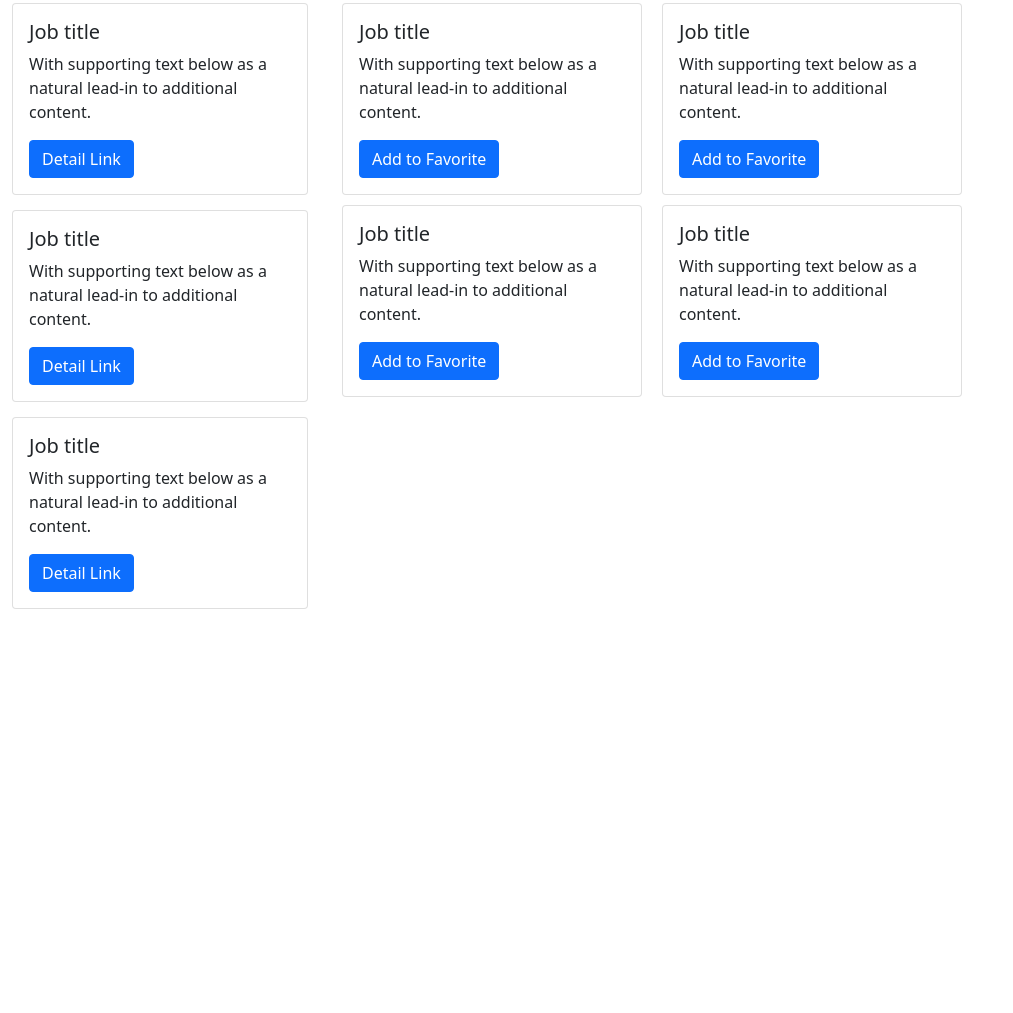
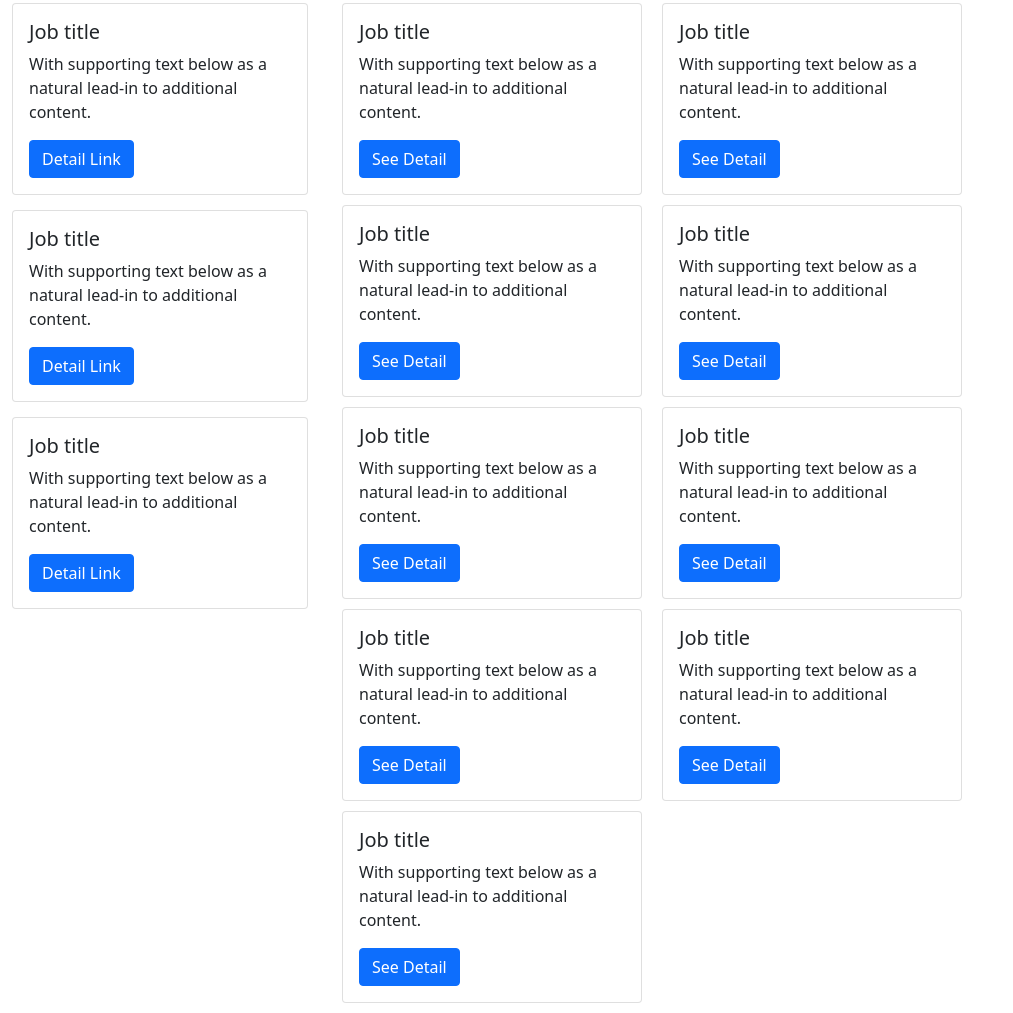
Before and after one commit to parkersatterfield/Project-1, a plain HTML site: page index.html in a window 1280 px wide. Shown: the part 143-1156 px from the top of the page, without its empty margins (0-1013 px from the left). Before the commit the page ends 800 px from the top, so only its background shows below. Drawn offline with nearby package versions, Linux system fonts and the light colour scheme; no server answers.

Commit message:
update index.html

```diff
--- a/index.html
+++ b/index.html
@@ -40,7 +40,7 @@
                                     <h5 class="card-title">Job title</h5>
                                     <p class="card-text">With supporting text below as a natural lead-in to additional
                                         content.</p>
-                                    <a href="#" class="btn btn-primary">Detail Link</a>
+                                    <a href="./homes.html" class="btn btn-primary">Detail Link</a>
                                 </div>
                             </div>
                             <div class="card save-card">
@@ -48,7 +48,7 @@
                                     <h5 class="card-title">Job title</h5>
                                     <p class="card-text">With supporting text below as a natural lead-in to additional
                                         content.</p>
-                                    <a href="#" class="btn btn-primary">Detail Link</a>
+                                    <a href="./homes.html" class="btn btn-primary">Detail Link</a>
                                 </div>
                             </div>
                             <div class="card save-card">
@@ -56,7 +56,7 @@
                                     <h5 class="card-title">Job title</h5>
                                     <p class="card-text">With supporting text below as a natural lead-in to additional
                                         content.</p>
-                                    <a href="#" class="btn btn-primary">Detail Link</a>
+                                    <a href="./homes.html" class="btn btn-primary">Detail Link</a>
                                 </div>
                             </div>
                         </div>
@@ -73,7 +73,7 @@
                                 <p class="card-text">With supporting text below as a natural lead-in to
                                     additional
                                     content.</p>
-                                <a href="#" class="btn btn-primary">Add to Favorite</a>
+                                <a href="./homes.html" id="detail-1" class="btn btn-primary see-detail">See Detail</a>
                             </div>
                         </div>
                         <div class="card list-card">
@@ -82,7 +82,7 @@
                                 <p class="card-text">With supporting text below as a natural lead-in to
                                     additional
                                     content.</p>
-                                <a href="#" class="btn btn-primary">Add to Favorite</a>
+                                <a href="./homes.html" id="detail-2" class="btn btn-primary see-detail">See Detail</a>
                             </div>
                         </div>
 
@@ -92,7 +92,7 @@
                                 <h5 class="card-title">Job title</h5>
                                 <p class="card-text">With supporting text below as a natural lead-in to additional
                                     content.</p>
-                                <a href="#" class="btn btn-primary">Add to Favorite</a>
+                                <a href="./homes.html" id="detail-3" class="btn btn-primary see-detail">See Detail</a>
                             </div>
                         </div>
                         <div class="card list-card">
@@ -100,7 +100,47 @@
                                 <h5 class="card-title">Job title</h5>
                                 <p class="card-text">With supporting text below as a natural lead-in to additional
                                     content.</p>
-                                <a href="#" class="btn btn-primary">Add to Favorite</a>
+                                <a href="./homes.html" id="detail-4" class="btn btn-primary see-detail">See Detail</a>
+                            </div>
+                        </div>
+                        <div class="card list-card">
+                            <div class="card-body">
+                                <h5 class="card-title">Job title</h5>
+                                <p class="card-text">With supporting text below as a natural lead-in to additional
+                                    content.</p>
+                                <a href="./homes.html" id="detail-5" class="btn btn-primary see-detail">See Detail</a>
+                            </div>
+                        </div>
+                        <div class="card list-card">
+                            <div class="card-body">
+                                <h5 class="card-title">Job title</h5>
+                                <p class="card-text">With supporting text below as a natural lead-in to additional
+                                    content.</p>
+                                <a href="./homes.html" id="detail-6" class="btn btn-primary see-detail">See Detail</a>
+                            </div>
+                        </div>
+                        <div class="card list-card">
+                            <div class="card-body">
+                                <h5 class="card-title">Job title</h5>
+                                <p class="card-text">With supporting text below as a natural lead-in to additional
+                                    content.</p>
+                                <a href="./homes.html" id="detail-7" class="btn btn-primary see-detail">See Detail</a>
+                            </div>
+                        </div>
+                        <div class="card list-card">
+                            <div class="card-body">
+                                <h5 class="card-title">Job title</h5>
+                                <p class="card-text">With supporting text below as a natural lead-in to additional
+                                    content.</p>
+                                <a href="./homes.html" id="detail-8" class="btn btn-primary see-detail">See Detail</a>
+                            </div>
+                        </div>
+                        <div class="card list-card">
+                            <div class="card-body">
+                                <h5 class="card-title">Job title</h5>
+                                <p class="card-text">With supporting text below as a natural lead-in to additional
+                                    content.</p>
+                                <a href="./homes.html" id="detail-9" class="btn btn-primary see-detail">See Detail</a>
                             </div>
                         </div>
 
@@ -122,4 +162,5 @@
     <!-- index-script -->
     <script src="./assets/index-script.js" async defer></script>
 </body>
+
 </html>
```
